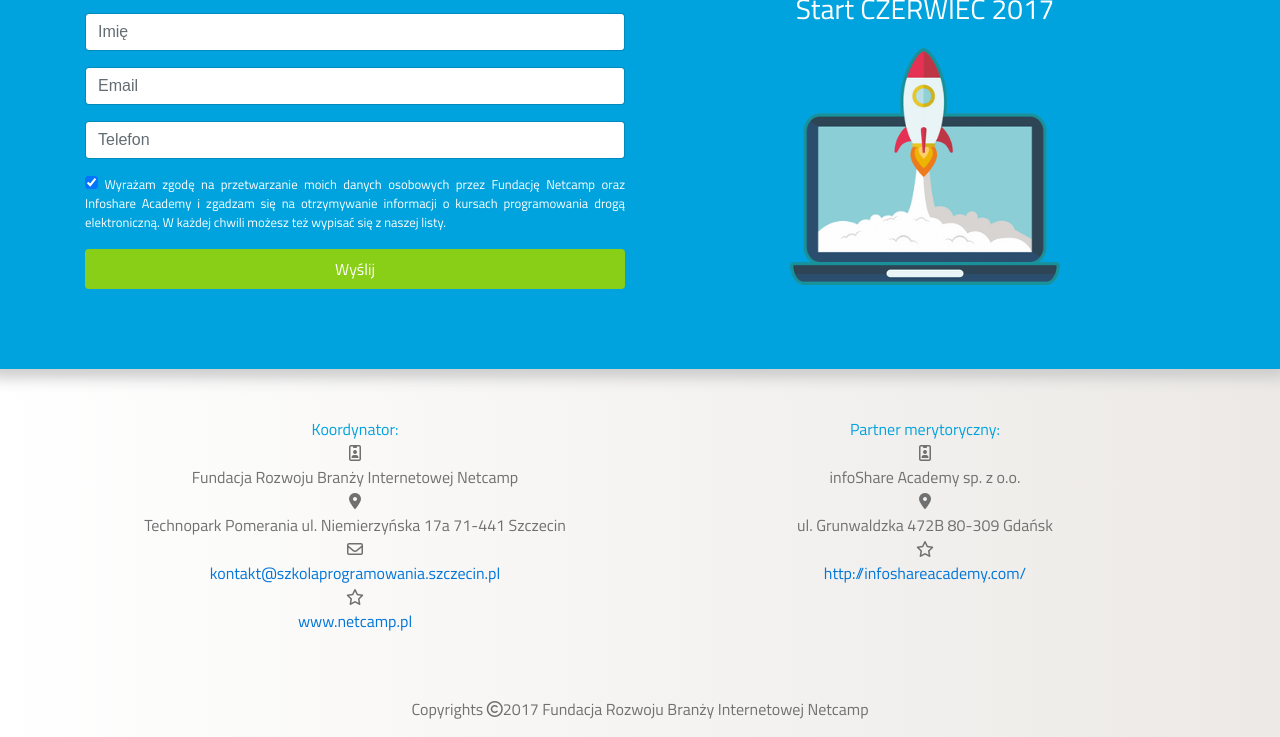
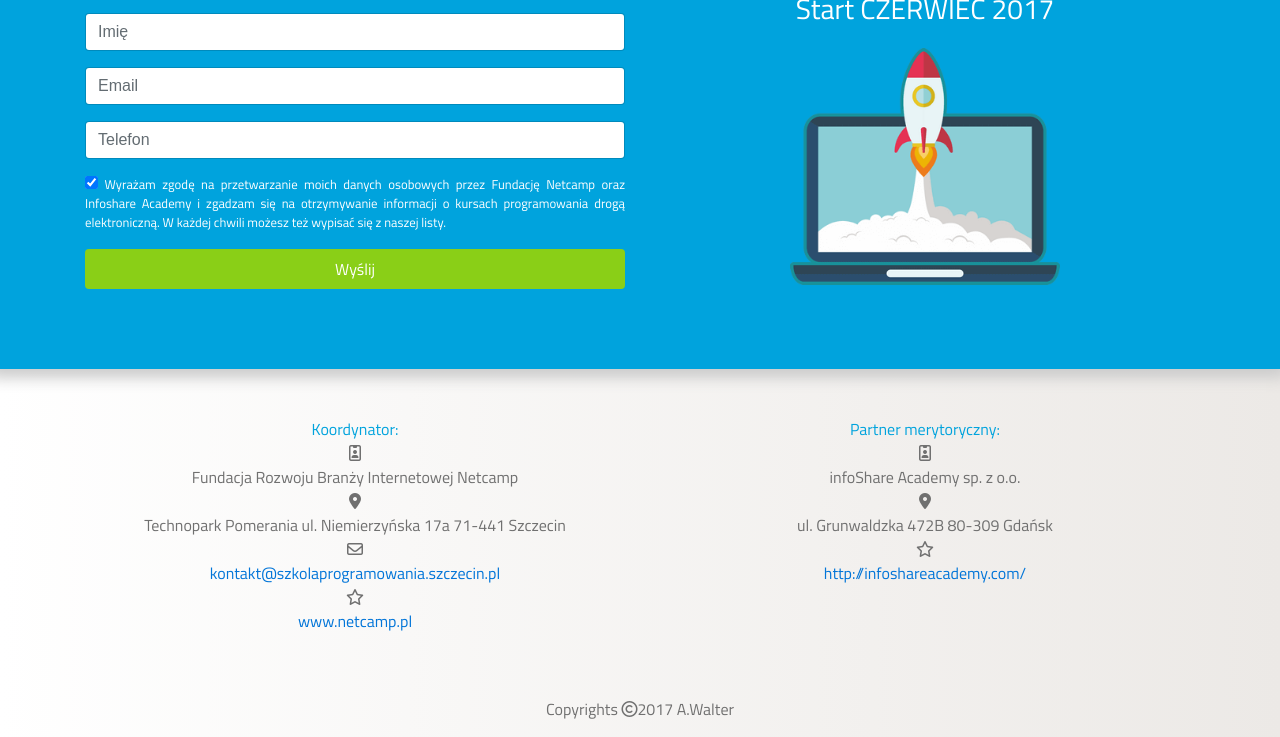
Before and after one commit to Angieagava/netcamp_fresh, a plain HTML site: page index.html in a window 1280 px wide. Shown: the part 3326-4063 px from the top of the page. Drawn offline with nearby package versions, Linux system fonts and the light colour scheme; a script that the page names is missing.

Commit message:
Update index.html

```diff
--- a/index.html
+++ b/index.html
@@ -471,7 +471,7 @@
 				</div>
 				<div class="row">
 					<div class="col text-center">
-						<p>Copyrights  <i class="fa fa-copyright" aria-hidden="true"></i>2017 Fundacja Rozwoju Branży Internetowej Netcamp</p>
+						<p>Copyrights  <i class="fa fa-copyright" aria-hidden="true"></i>2017 A.Walter</p>
 					</div>
 				</div>
 			</div>
```
